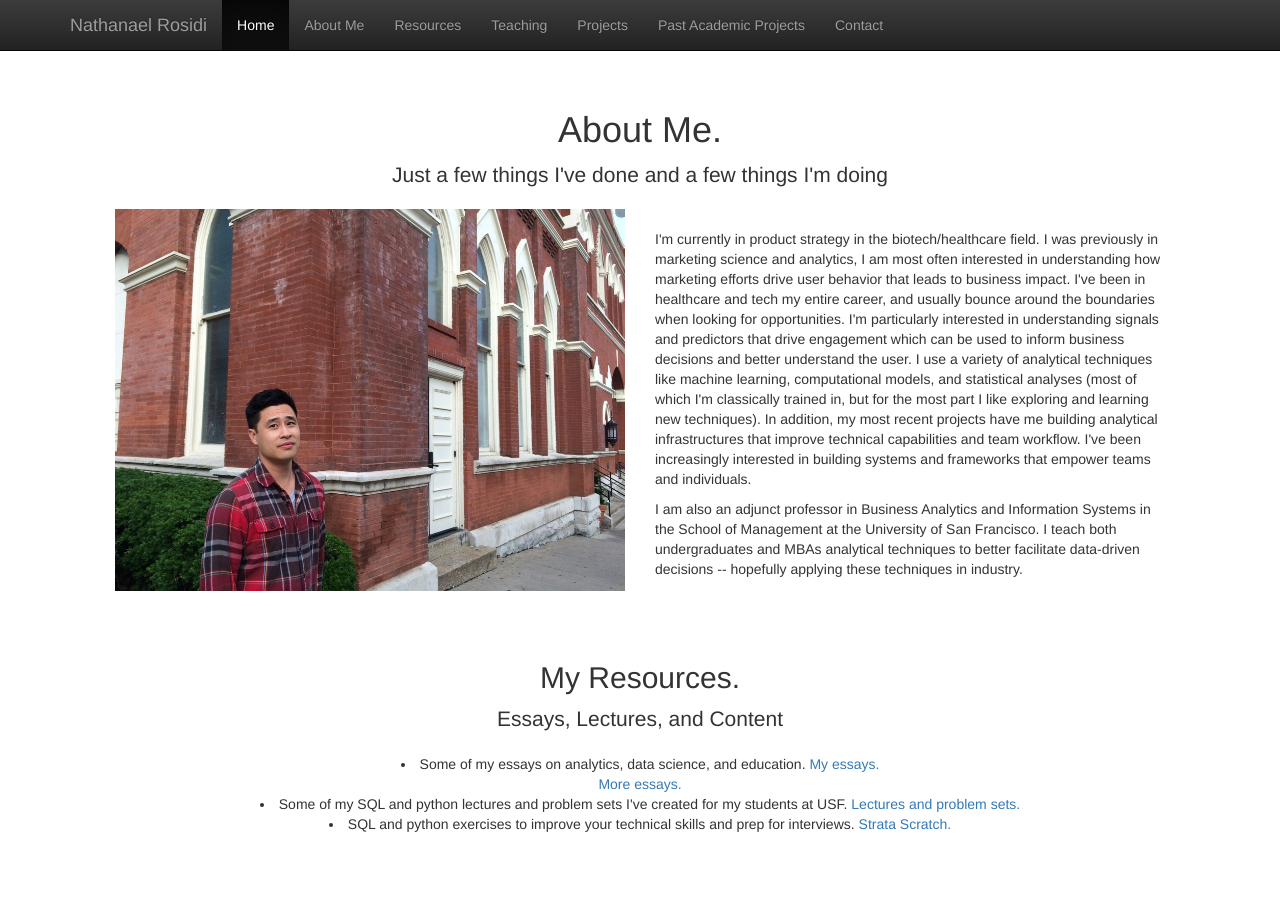
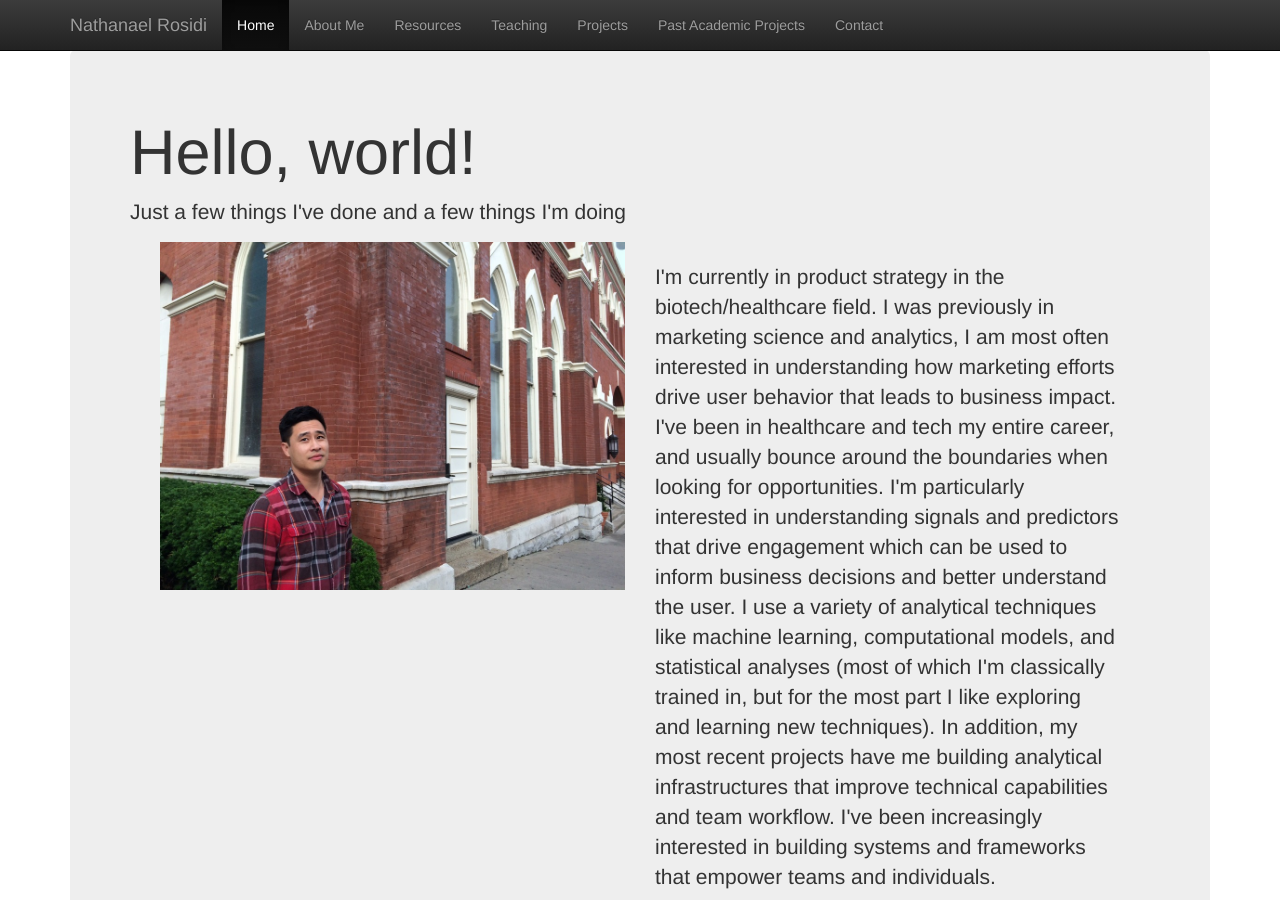
Before and after one commit to nlrosidi/nlrosidi.github.io, a Jekyll site: the page index.html, which Jekyll copies as it is, in a window 1280 px wide and 900 px high. Built offline with Jekyll 4.4.1, drawn with Linux system fonts in a browser that asks for light colours; nearby versions of some CDN libraries.

Commit message:
Update index.html

```diff
--- a/index.html
+++ b/index.html
@@ -54,10 +54,12 @@
     </nav>
 
     <div class="container">
-      <div class="starter-template">
+       <!--<div class="starter-template">-->
+	<div class="jumbotron">
+  		<h1 class="display-4">Hello, world!</h1>
+         <!-- <h1 id="aboutme">About Me.</h1> -->
 
-        <h1 id="aboutme">About Me.</h1>
-        <p class="lead">Just a few things I've done and a few things I'm doing</p>
+        	<p class="lead">Just a few things I've done and a few things I'm doing</p>
 	  <div class="container-fluid">
         		<div class="col-md-6">
             			<img src="assets/nlrosidi.jpg" alt="Nathanael Rosidi" class="img-responsive">
```
